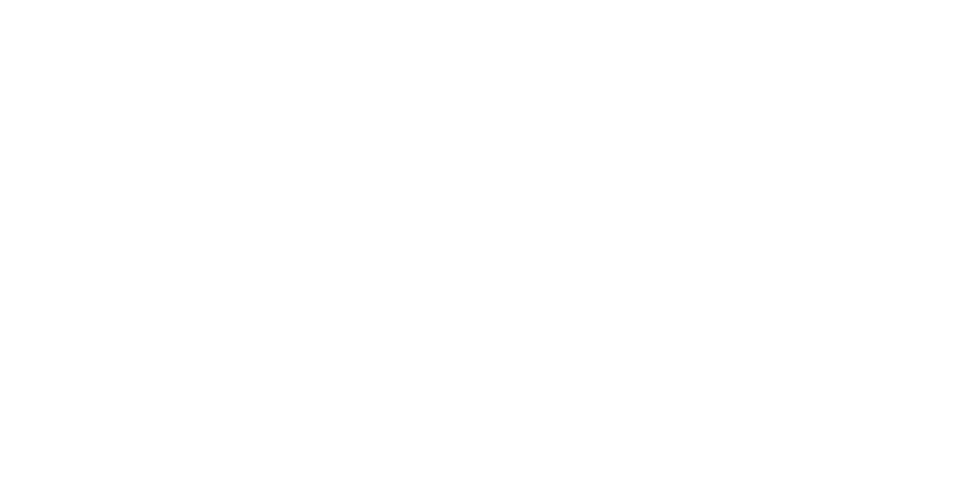
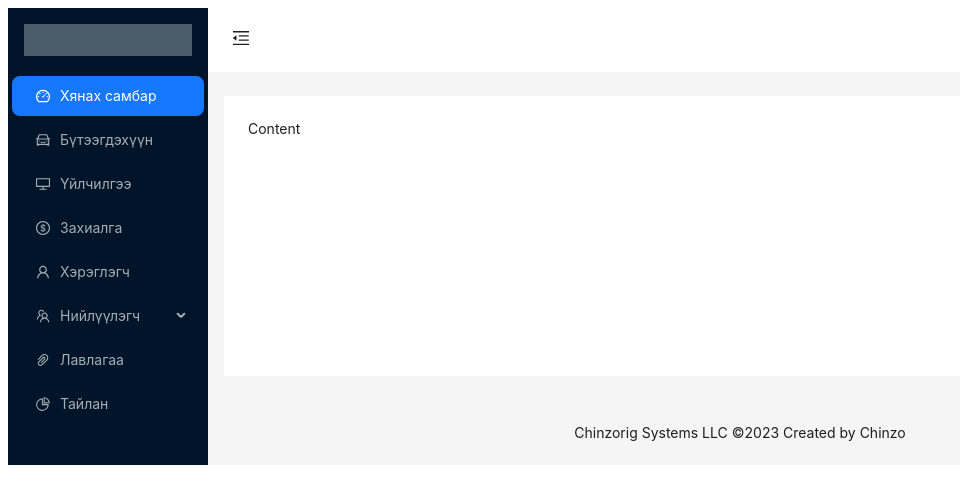
Before and after one commit to Chinzorigo/admindashboard, a React (Create React App) app: page /adminpanel in a window 1280 px wide. Before the commit this address had no page. Shown: the top 504 px of the page, without its empty margins (0-960 px from the left). Built offline with nearby package versions, Linux system fonts and the light colour scheme.

Commit message:
added some code into AdminPanelMenu

```diff
--- a/src/App.js
+++ b/src/App.js
@@ -5,7 +5,7 @@
 const App = () => {
   return (
     <Routes>
-      <Route path="/" element={<AdminPanel />} />
+      <Route path="/adminpanel" element={<AdminPanel />} />
     </Routes>
   )
 };
--- a/src/components/AdminPanel/0_Layout/AdminPanel.js
+++ b/src/components/AdminPanel/0_Layout/AdminPanel.js
@@ -12,6 +12,7 @@
 import AdminPanelMenu from './AdminPanelMenu';
 import AdminDashBoard from '../1_DashBoard/DashBoard';
 const { Header, Sider, Content, Footer } = Layout;
+
 const AdminPanel = () => {
   const [collapsed, setCollapsed] = useState(false);
   const {
@@ -35,7 +36,7 @@
             onClick: () => setCollapsed(!collapsed),
           })}
         </Header>
-        <Content
+        <Content className='adminContentStyle'
           style={{
             margin: '24px 16px',
             padding: 24,
@@ -43,6 +44,7 @@
             background: colorBgContainer,
           }}
         >
+        {/* <Route exact path="/adminpanel/test" component={AdminDashBoard} /> */}
         Content
         </Content>
         <Footer
--- a/src/components/AdminPanel/0_Layout/AdminPanelMenu.js
+++ b/src/components/AdminPanel/0_Layout/AdminPanelMenu.js
@@ -1,4 +1,4 @@
-import React from "react";
+import React, { useState} from "react";
 import { Link } from "react-router-dom";
 import {
   PieChartOutlined,
@@ -35,6 +35,20 @@
 ];
 
 const AdminPanelMenu = () => {
+  const [selectedKey, setSelectedKey] = useState('1');
+
+  const handleClick = (e) => {
+    setSelectedKey(e.key);
+    if (e.key === '1') {
+      adminDashboard();
+    }
+  };
+
+  const adminDashboard = () => {
+    console.log("Admin Dashboard is clicked");
+  };
+
+
   return (
     <Menu
       theme="dark"
@@ -43,6 +57,8 @@
       items={items}
 
     />
+
+
   );
 };
 
```
Also changed, not shown: src/components/AdminPanel/0_Layout/AdminPanel.css (+9 -0 lines).
